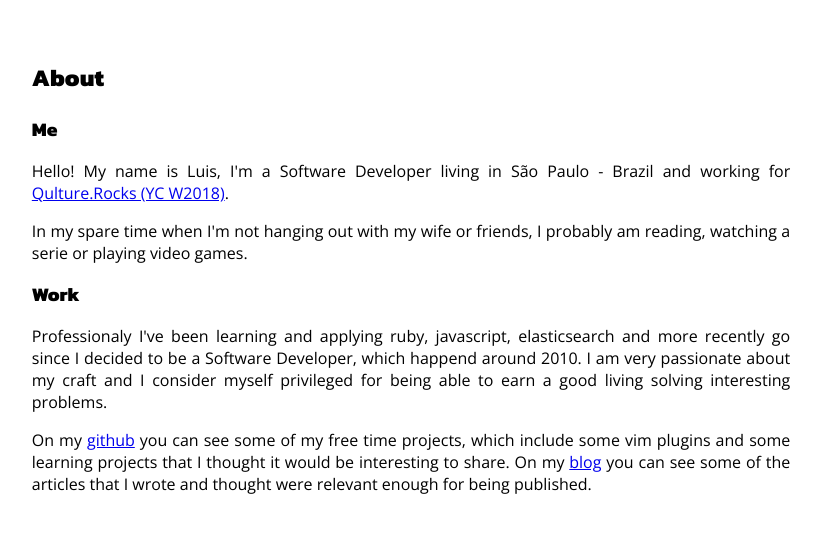
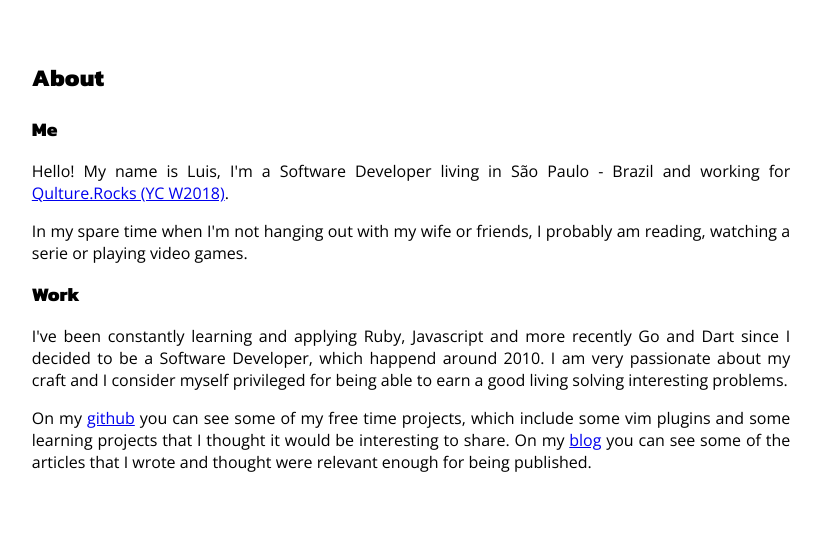
Before and after one commit to lfv89/lfv89.github.io, a Jekyll site: the page built from _pages/about.html, in a window 1280 px wide. Shown: the top 533 px of the page, without its empty margins (229-1050 px from the left). Built offline with Jekyll 4.4.1, drawn with Linux system fonts in a browser that asks for light colours; a style sheet for code colours, icons or effects is not loaded.

Commit message:
Update about

```diff
--- a/_pages/about.html
+++ b/_pages/about.html
@@ -14,7 +14,7 @@
 
 <h2>Work</h2>
 
-<p>Professionaly I've been learning and applying ruby, javascript, elasticsearch and more recently go since I decided to be a {{ site.me.occupation }}, which happend around 2010. I am very passionate about my craft and I consider myself privileged for being able to earn a good living solving interesting problems.</p>
+<p>I've been constantly learning and applying Ruby, Javascript and more recently Go and Dart since I decided to be a {{ site.me.occupation }}, which happend around 2010. I am very passionate about my craft and I consider myself privileged for being able to earn a good living solving interesting problems.</p>
 
 <p>On my <a href="http://github.com/lfv89" target="blank">github</a> you can see some of my free time projects, which include some vim plugins and some learning projects that I thought it would be interesting to share. On my <a href="http://medium.com/@lfv89" target="blank">blog</a> you can see some of the articles that I wrote and thought were relevant enough for being published.</p>
 </section>
```
